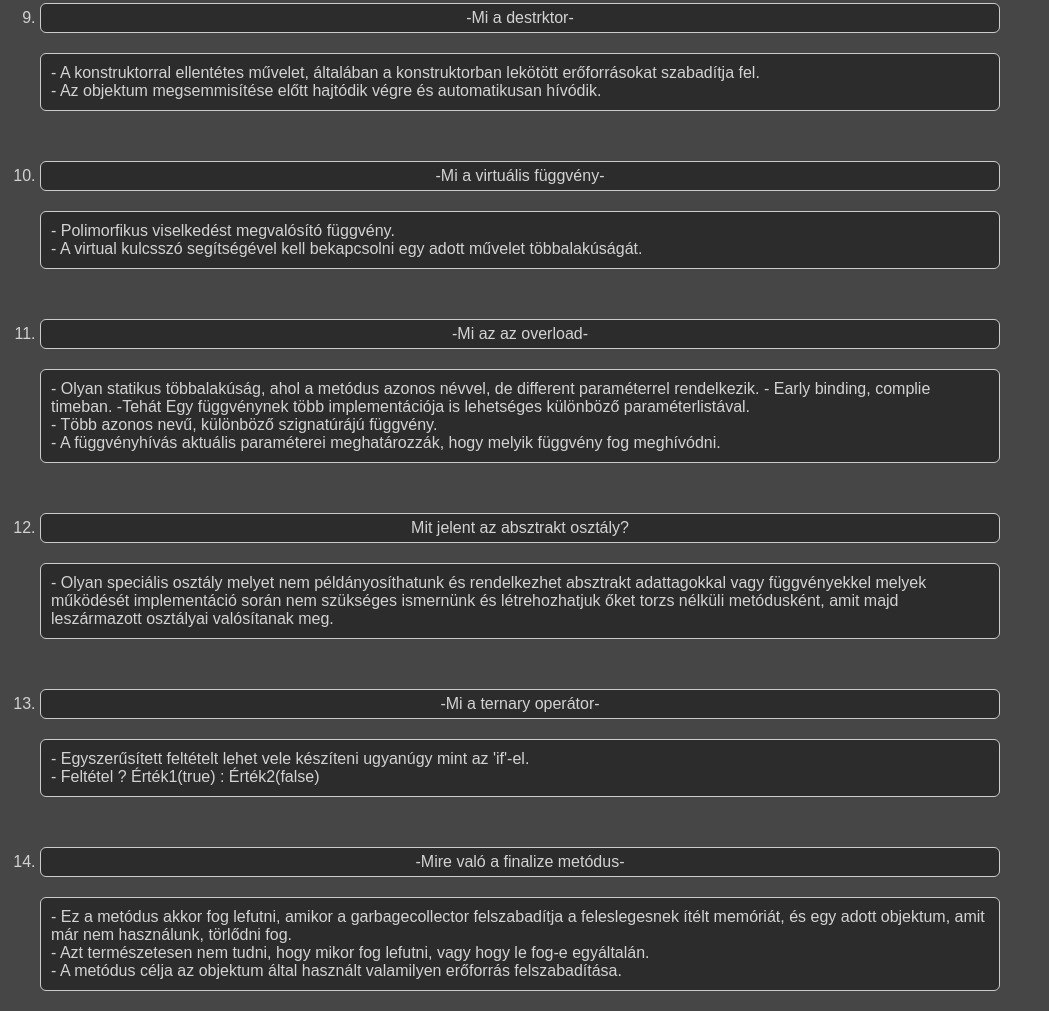
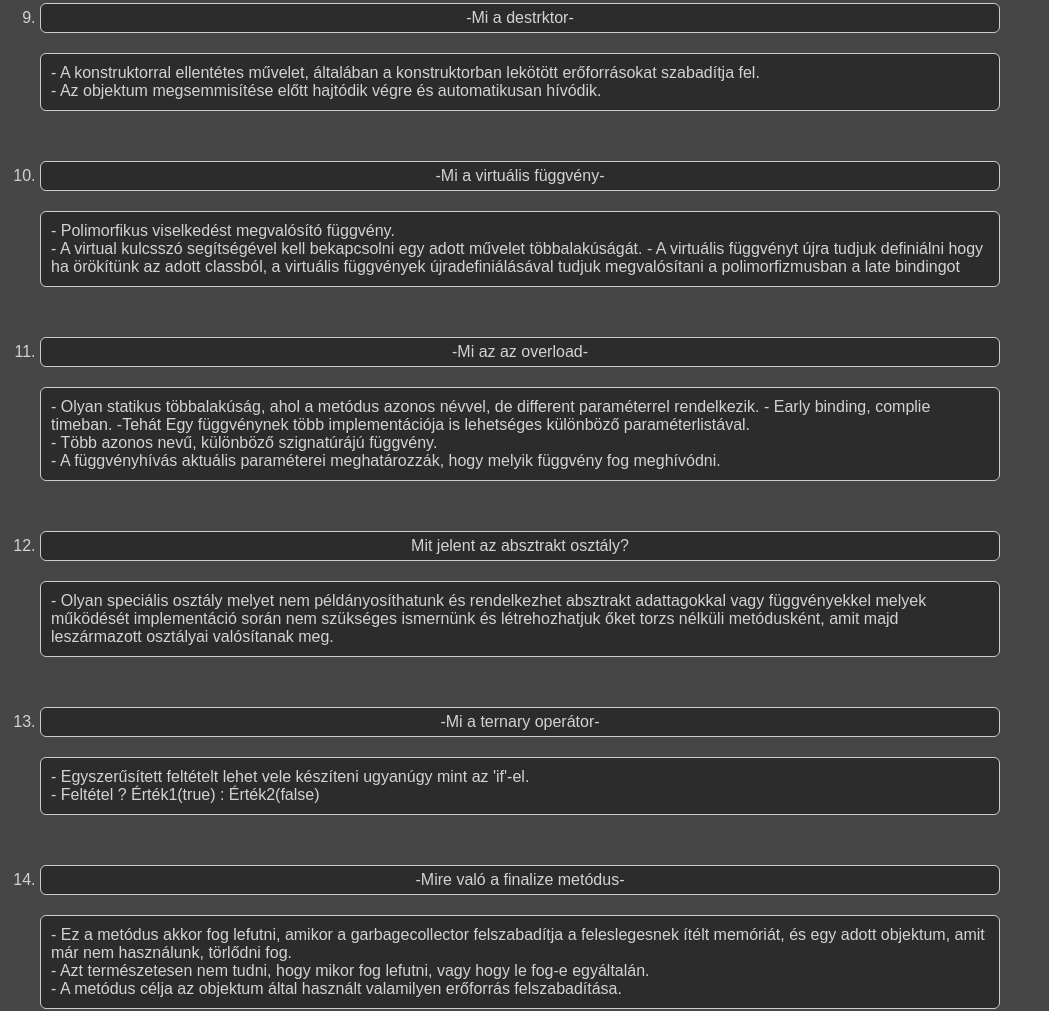
Before and after one commit to feher-at/Hungarian-OOP-Questions, a plain HTML site: page index.html in a window 1280 px wide. Shown: the part 1567-2578 px from the top of the page, without its empty margins (0-1049 px from the left). Drawn offline with Linux system fonts and the light colour scheme.

Commit message:
Update index.html
narrow down the virtual function question

```diff
--- a/index.html
+++ b/index.html
@@ -142,6 +142,8 @@
                 <div class="answer">
                     - Polimorfikus viselkedést megvalósító függvény. <br>
 	                - A virtual kulcsszó segítségével kell bekapcsolni egy adott művelet többalakúságát.
+		    - A virtuális függvényt újra tudjuk definiálni hogy ha örökítünk az adott classból, a virtuális
+			függvények újradefiniálásával tudjuk megvalósítani a polimorfizmusban a late bindingot
                 </div>
 
             </li>
```
